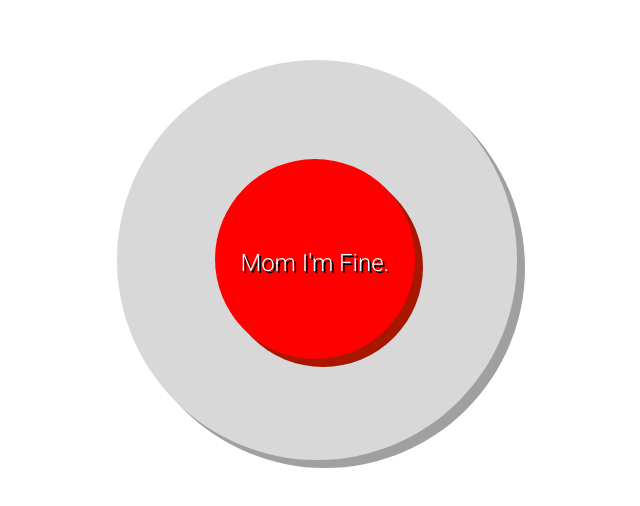
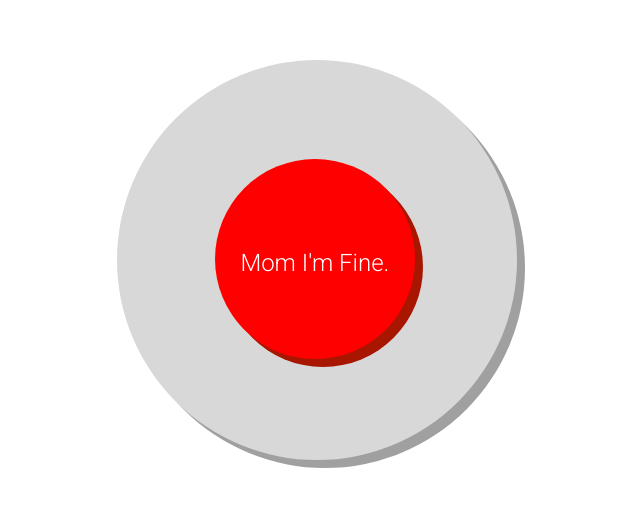
Before and after one commit to momimfine/momimfine.github.io, a plain HTML site: page index.html in a window 1280 px wide. Shown: the part 188-694 px from the top of the page, without its empty margins (370-1010 px from the left). Drawn offline with Linux system fonts and the light colour scheme.

Commit message:
Update index.html

```diff
--- a/index.html
+++ b/index.html
@@ -31,7 +31,6 @@
 				color: white;
 				font-family: 'Roboto', sans-serif;
 				font-weight: 300;
-				text-shadow: 2px 2px #000000;
 				-webkit-touch-callout: none;
 				-webkit-user-select: none;
 				-khtml-user-select: none;
```
